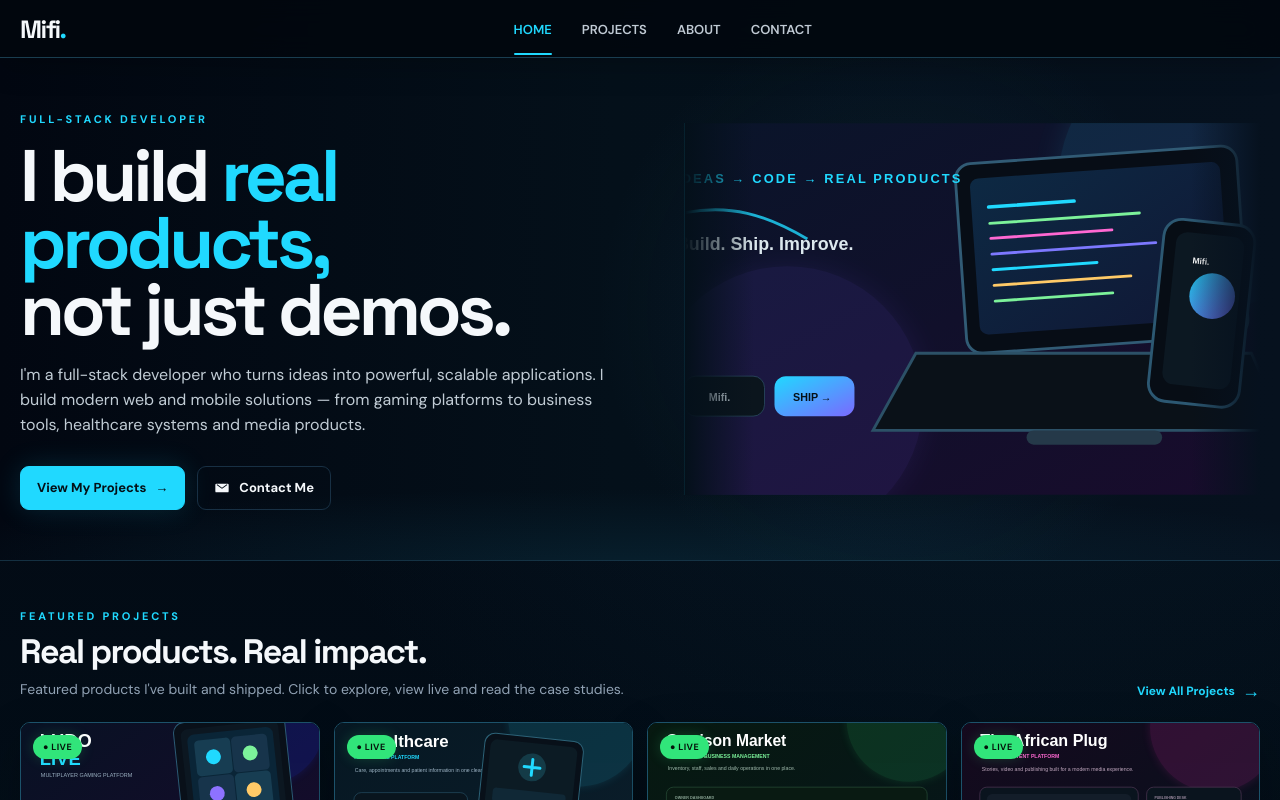
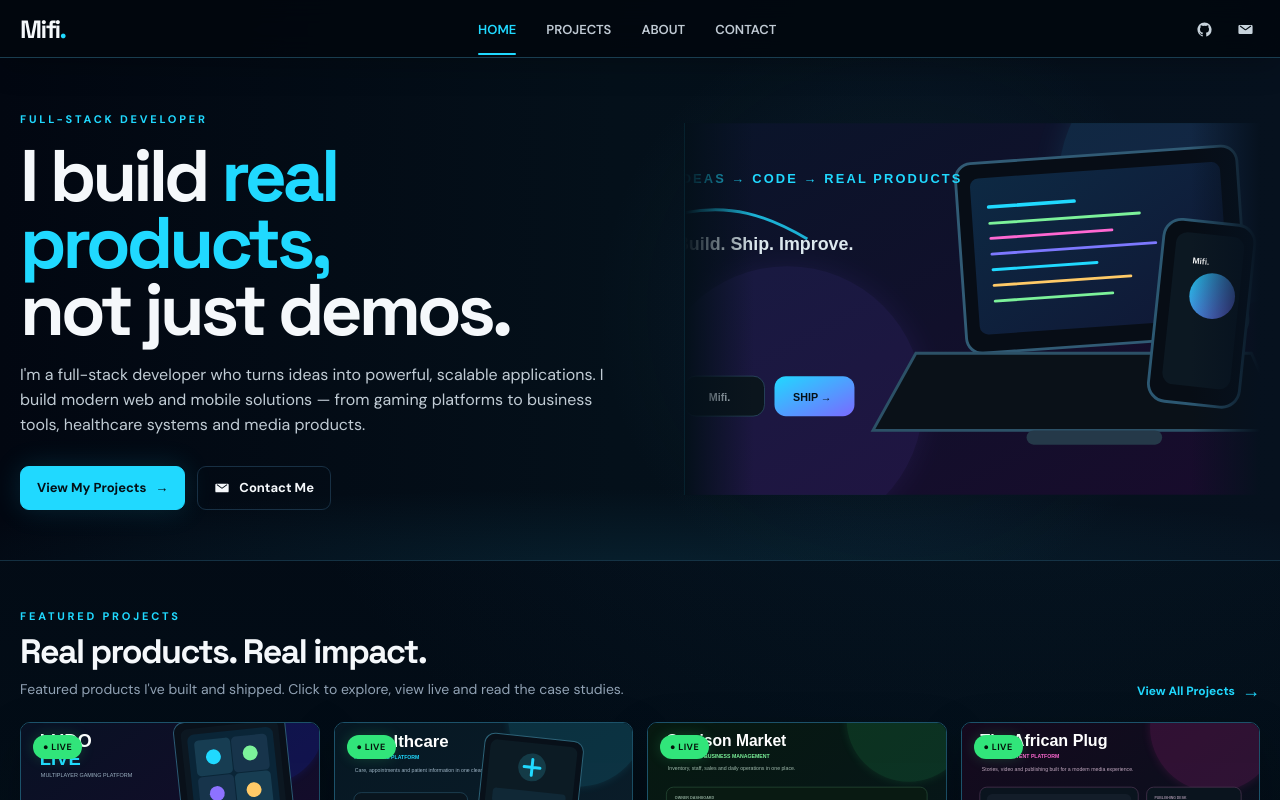
Before and after one commit to MrDan001/mifitech-portfolio, a Next.js app: page / in a window 1280 px wide. Shown: the top 800 px of the page. Built offline with nearby package versions, Linux system fonts and the light colour scheme.

Commit message:
Finish navigation styling for redesigned header

```diff
--- a/app/globals.css
+++ b/app/globals.css
@@ -54,6 +54,19 @@ button{font:inherit}
 .links a{position:relative;transition:color .2s ease}
 .links a:hover{color:var(--cyan)}
 .links a:first-child{color:var(--cyan)}
+.nav-social{display:flex;align-items:center;gap:11px}
+.nav-icon{
+  width:30px;
+  height:30px;
+  display:grid;
+  place-items:center;
+  color:#c7d3dc;
+  border-radius:8px;
+  transition:color .2s ease,background .2s ease,transform .2s ease;
+}
+.nav-icon:hover{color:var(--cyan);background:#0a1722;transform:translateY(-1px)}
+.nav-icon svg{width:17px;height:17px;fill:currentColor}
+
 .links a:first-child::after{
   content:'';
   position:absolute;
```
